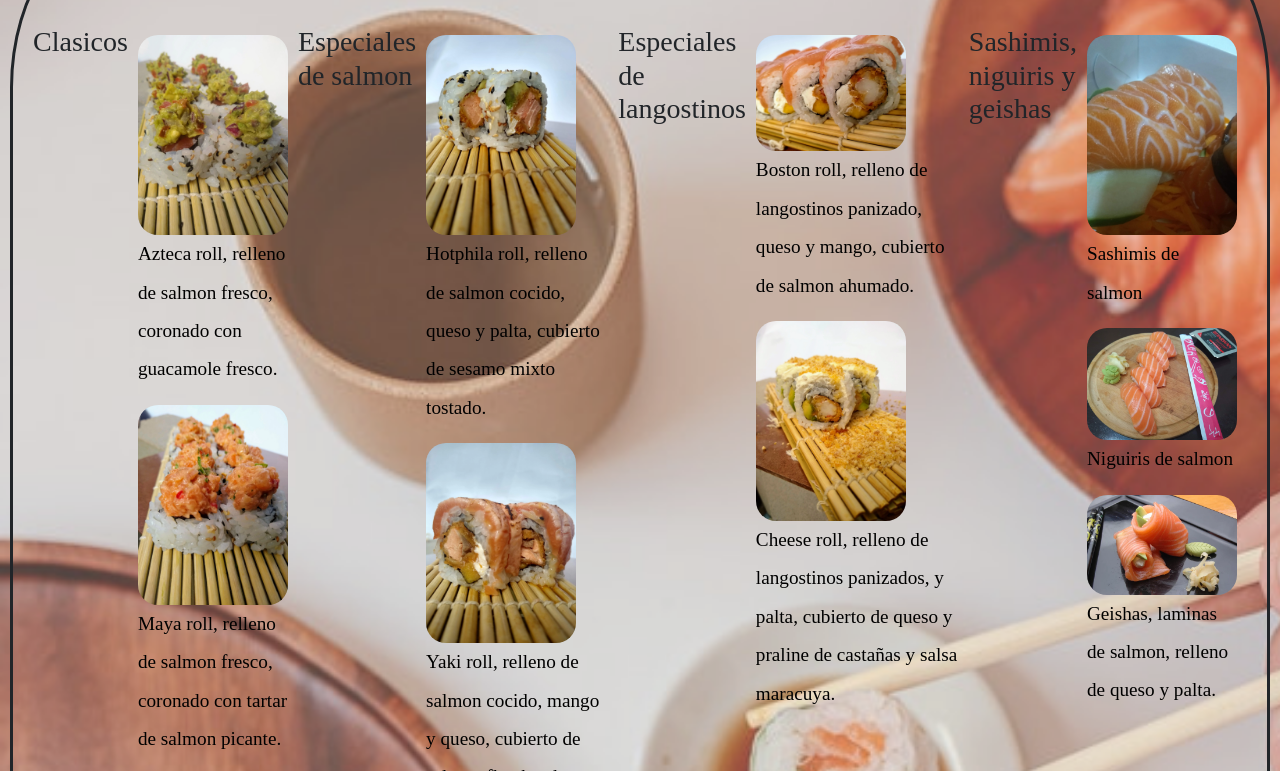
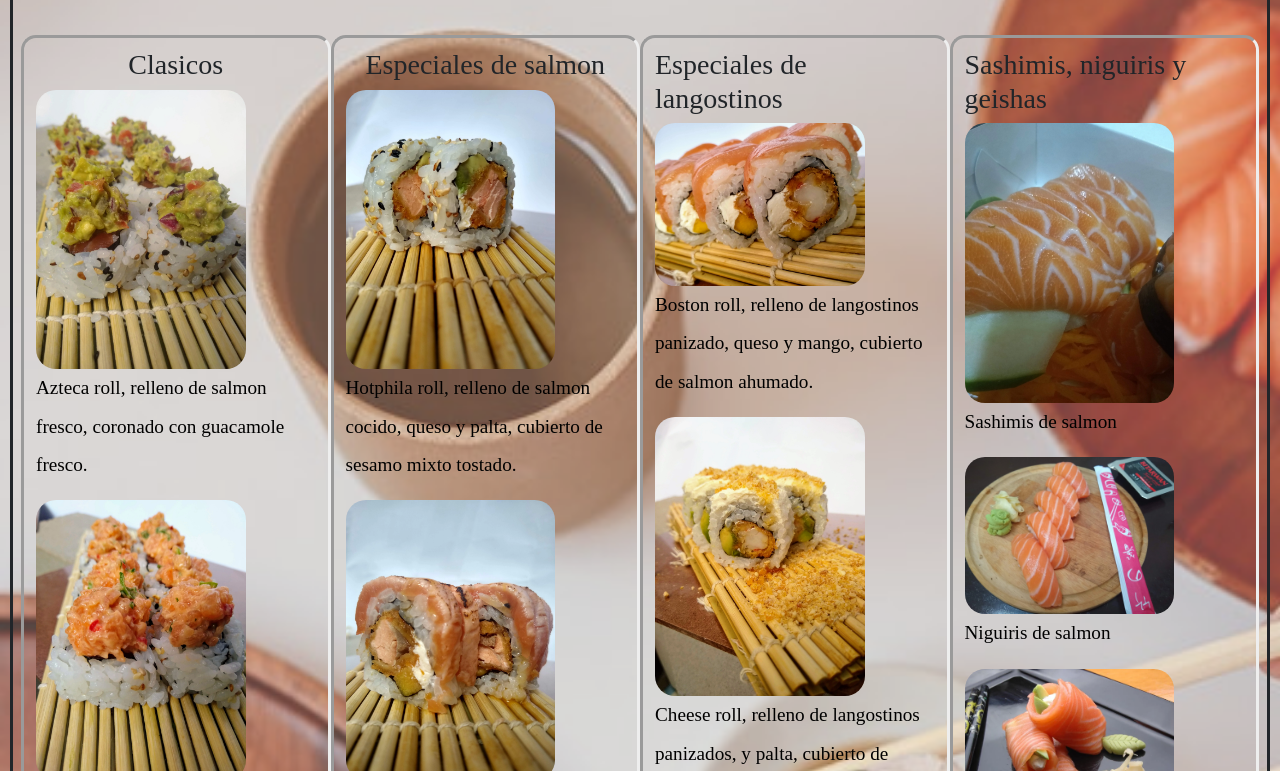
Before and after one commit to Braian-M93/ProyectoFinal, a website: page carta.html in a window 1280 px wide. Shown: the part 309-1080 px from the top of the page. Drawn offline with nearby package versions, Linux system fonts and the light colour scheme.

Commit message:
arreglando proyecto

```diff
--- a/carta.html
+++ b/carta.html
@@ -57,10 +57,9 @@
         <legend><h2 class="titulo">Carta</h2></legend>
         <section>
 
-         <div class=>
-
+         <div class="row">
+          <div class="column">
             <h3>Clasicos</h3>
-             <div class="row">
 
      <figure class="">
        <img src="imagen/img-carta/azteca roll (1).webp" alt="azteca roll">
@@ -80,10 +79,10 @@
        Philadelfia roll, relleno de salmon fresco, queso y palta.
      </figcaption>
    </figure>
-   </div>
+    </div>
+    <div class="column">
 
        <h3>Especiales de salmon</h3>
-       <div class="row">
 
         <figure class="">
           <img src="imagen/img-carta/hotphila.webp" alt="hotphila roll">
@@ -98,8 +97,8 @@
           </figcaption>
         </figure>
         </div>
+        <div class="column">
         <h3>Especiales de langostinos</h3>
-        <div class="row">
 
         <figure class="">
           <img src="imagen/img-carta/boston roll 1 (1).webp" alt="boston roll">
@@ -114,8 +113,8 @@
                     </figcaption>
                   </figure>
                   </div>
+                  <div class="column">
         <h3>Sashimis, niguiris y geishas </h3>
-        <div class="row">
        <figure class="">
          <img src="imagen/img-carta/sashimis.webp" alt="sashimis de salmon">
          <figcaption>
--- a/scss/_carta.scss
+++ b/scss/_carta.scss
@@ -25,3 +25,7 @@ flex-wrap: wrap;
     flex:100%;
   }
  }
+ main section div div{
+  border-style: inset;
+  border-radius: 15px;
+ }
--- a/scss/_commons.scss
+++ b/scss/_commons.scss
@@ -37,7 +37,7 @@ margin: 20px;
 main{
   border: solid;
   padding: 10px;
-  border-radius: 10%;
+  border-radius: 10px;
 
 }
 footer a img{
@@ -45,7 +45,8 @@ footer a img{
 
 }
 ul{
-  border: double;
+  border-radius: 15px;
+  border-style: double;
   top: 5%
 }
 nav div a img{
@@ -80,7 +81,7 @@ main section div div{
 }
 .div-footer{
 	display: flex;
-	font-size: 1.2rem;
+	font-size: 1rem;
 	color: black;
 	font-weight: 100%;
 	flex-direction: row;
--- a/scss/_contacto.scss
+++ b/scss/_contacto.scss
@@ -40,3 +40,7 @@
   color: white;
   font-family: roboto;
 }
+main section div div form fieldset div{
+  border-style: none;
+  border-radius: 15px;
+}
--- a/scss/_galeria.scss
+++ b/scss/_galeria.scss
@@ -2,7 +2,7 @@
   box-sizing: border-box;
 }
  img{
-  width: 100%;
+  width: 75%;
   border-radius: 20px;
  }
  .row{
@@ -29,3 +29,7 @@ flex-wrap: wrap;
     flex:100%;
   }
  }
+ main section article div div{
+  border-style: inset;
+  border-radius: 15px;
+ }
--- a/scss/_variables.scss
+++ b/scss/_variables.scss
@@ -5,10 +5,9 @@ $color-letter: black;
 
 $imagenesPorFila:4;
 
-section div figure img{
-	width: 150px;
+main section div div div figure img{
+	width: 120px;
 	height: auto !important;
-
 }
 
 .flex{
@@ -21,7 +20,7 @@ section div figure img{
 }
 figcaption{
 	    line-height: 2;
-		font-weight: 100;
+		font-weight: 80;
 		font-size: 1.2rem;
 		color: black;
 		text-emphasis: center;
```
Also changed, not shown: galeria.html (+2 -0 lines), css/style.css.
